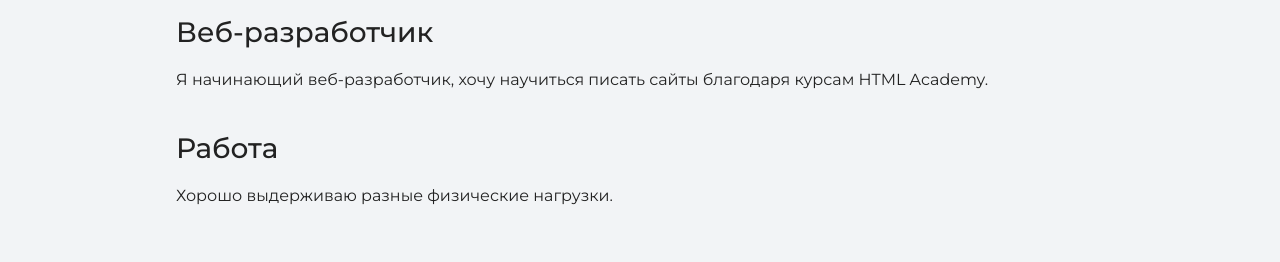
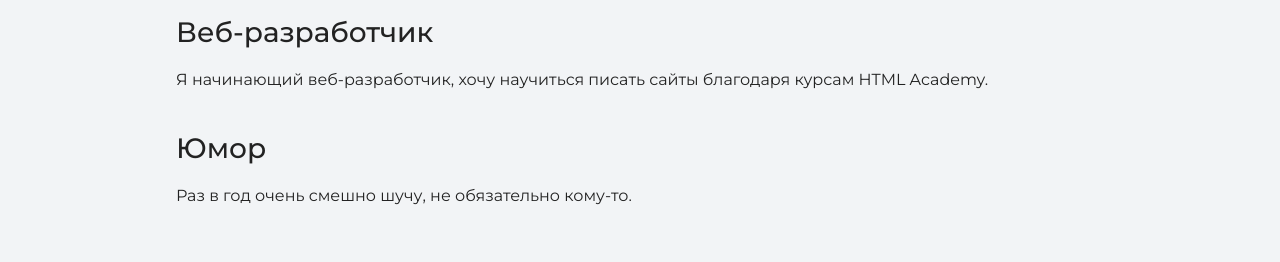
Before and after one commit to Nikitqaa/my-site, a plain HTML site: page index.html in a window 1280 px wide. Shown: the part 1160-1422 px from the top of the page. Drawn offline with nearby package versions, Linux system fonts and the light colour scheme.

Commit message:
основная информация

```diff
--- a/index.html
+++ b/index.html
@@ -26,8 +26,8 @@
       <h2 class="subheading">Давайте познакомимся</h2>
       <h3>Веб-разработчик</h3>
       <p>Я начинающий веб-разработчик, хочу научиться писать сайты благодаря курсам HTML Academy.</p>
-      <h3>Работа</h3>
-      <p>Хорошо выдерживаю разные физические нагрузки.</p>
+      <h3>Юмор</h3>
+      <p>Раз в год очень смешно шучу, не обязательно кому-то.</p>
       </div>
     </section>
 
```
